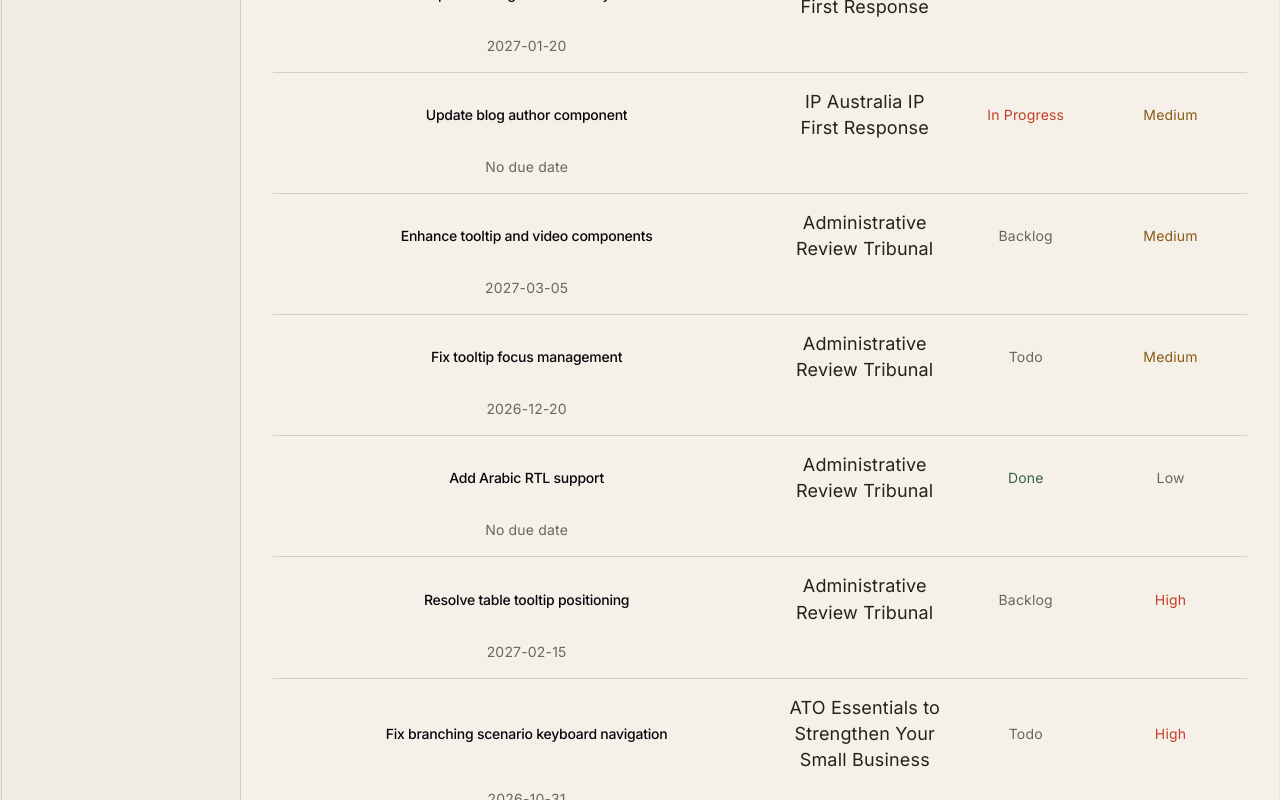
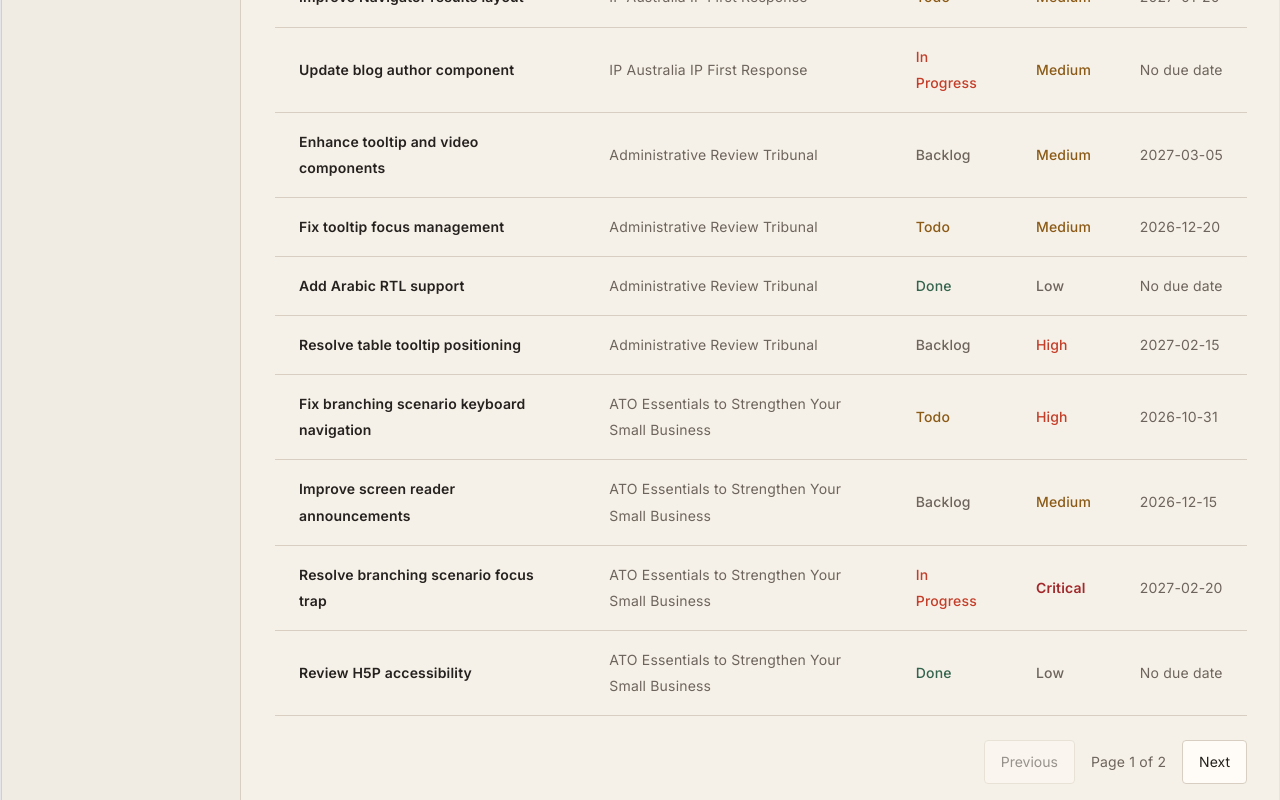
Before and after one commit to ninalix/task-flow, a React (Vite) app: page /tasks in a window 1280 px wide. Shown: the part 460-1260 px from the top of the page. Built offline with nearby package versions, Linux system fonts and the light colour scheme; data requests are answered from the project's data file.

Commit message:
style: update styles for task list page

```diff
--- a/src/components/TaskItem.scss
+++ b/src/components/TaskItem.scss
@@ -1,57 +1,59 @@
 .task-item {
-  border-bottom: var(--border-subtle) solid var(--color-border-subtle);
+  position: relative;
+  transition: background-color 150ms ease;
+  border-left: 2px solid transparent;
+
+  &:hover {
+    background: var(--color-background-hover);
+    border-left: 2px solid var(--color-primary);
+  }
+
+  &:focus-within {
+    background: var(--color-darker-bg);
+  }
 
   &__link {
-    display: grid;
-    grid-template-columns:
-      minmax(0, 3fr)
-      minmax(110px, 1fr)
-      minmax(90px, 0.8fr)
-      minmax(110px, 0.8fr);
-    align-items: center;
-    gap: var(--space-4);
-
-    min-height: 72px;
-    padding: var(--space-4) var(--space-3);
-
     color: var(--color-text);
     text-decoration: none;
+    font-weight: var(--font-weight-semibold);
 
-    transition: background-color 150ms ease;
-
-    &:hover {
-      background-color: var(--color-darker-bg);
+    // Expand the clickable area to the entire table row
+    &::after {
+      content: "";
+      position: absolute;
+      inset: 0;
+      cursor: pointer;
     }
 
     &:focus-visible {
-      outline: var(--border-focus) solid var(--color-focus);
-      outline-offset: -2px;
+      outline: none;
     }
   }
 
-  &__title {
-    min-width: 0;
+  // Visible keyboard focus for the entire row
+  &:has(.task-item__link:focus-visible) {
+    outline: 2px solid var(--color-focus);
+    outline-offset: -2px;
+  }
 
-    h2 {
-      margin: 0;
-      font-family: var(--font-body);
-      font-size: var(--font-size-body-sm);
-      font-weight: var(--font-weight-medium);
-      line-height: var(--line-height-regular);
-      overflow-wrap: anywhere;
-    }
+  &__project {
+    color: var(--color-text-muted);
   }
 
   &__status,
-  &__priority,
-  &__date {
-    font-size: var(--font-size-body-sm);
-    line-height: var(--line-height-regular);
+  &__priority {
+    text-transform: capitalize;
+    font-weight: var(--font-weight-medium);
   }
 
   &__status {
+    &--backlog {
       color: var(--color-text-muted);
-    text-transform: capitalize;
+    }
+
+    &--todo {
+      color: var(--color-warning);
+    }
 
     &--in-progress {
       color: var(--color-primary);
@@ -63,8 +65,6 @@
   }
 
   &__priority {
-    text-transform: capitalize;
-
     &--critical {
       color: var(--color-danger);
       font-weight: var(--font-weight-semibold);
@@ -85,29 +85,12 @@
 
   &__date {
     color: var(--color-text-muted);
-  }
-
-  @media (max-width: 1000px) {
-    &__link {
-      grid-template-columns: minmax(0, 2fr) minmax(100px, 1fr);
-      gap: var(--space-2) var(--space-4);
-    }
-  }
-
-  @media (max-width: 480px) {
-    &__link {
-      grid-template-columns: minmax(0, 1fr) auto;
-      padding-inline: var(--space-2);
-    }
-
-    &__title {
-      grid-column: 1 / -1;
+    white-space: nowrap;
   }
 }
 
 @media (prefers-reduced-motion: reduce) {
-    &__link {
+  .task-item {
     transition: none;
   }
 }
-}
--- a/src/components/TaskItem.tsx
+++ b/src/components/TaskItem.tsx
@@ -11,29 +11,25 @@ function TaskItem({ task, projects }: TaskItemProps) {
   const project = projects.find((project) => Number(project.id) === task.projectId);
 
   return (
-    <li className="task-item">
-      <Link to={`/tasks/${task.id}`} className="task-item__link">
-        <div className="task-item__title">
-          <h2>{task.title}</h2>
-        </div>
-
-        <span className="task-item__project">
-          {project?.name ?? "Unknown project"}
-        </span>
-
-        <span className={`task-item__status task-item__status--${task.status}`}>
-          {task.status.replace("-", " ")}
-        </span>
-
-        <span className={`task-item__priority task-item__priority--${task.priority}`}>
-          {task.priority}
-        </span>
-
-        <span className="task-item__date">
-          {task.dueDate ?? "No due date"}
-        </span>
-      </Link>
-    </li>
+    <tr className="task-item">
+      <th scope="row">
+        <Link to={`/tasks/${task.id}`} className="task-item__link">
+          {task.title}
+        </Link>
+      </th>
+      <td className="task-item__project">
+        {project?.name ?? "Unknown project"}
+      </td>
+      <td className={`task-item__status task-item__status--${task.status}`}>
+        {task.status.replace("-", " ")}
+      </td>
+      <td className={`task-item__priority task-item__priority--${task.priority}`}>
+        {task.priority}
+      </td>
+      <td className="task-item__date">
+        {task.dueDate ?? "No due date"}
+      </td>
+    </tr>
   );
 }
 
--- a/src/components/TaskList.scss
+++ b/src/components/TaskList.scss
@@ -1,7 +1,47 @@
-.task-list {
-  list-style: none;
-  margin: 0;
-  padding: 0;
+.task-table-wrapper {
+  width: 100%;
+  overflow-x: auto;
+}
 
-  border-top: var(--border-subtle) solid var(--color-text);
+.task-table {
+  width: 100%;
+  min-width: 760px;
+  border-collapse: collapse;
+  background: var(--color-background);
+  text-align: left;
+
+  thead th {
+    padding: var(--space-2) var(--space-6);
+    border-top: 1px solid var(--color-text);
+    border-bottom: 1px solid var(--color-text);
+    color: var(--color-text-muted);
+    font-size: var(--font-size-meta);
+    font-weight: var(--font-weight-semibold);
+    text-transform: uppercase;
+    letter-spacing: 0;
+    white-space: nowrap;
+  }
+
+  tbody {
+    border-bottom: 1px solid var(--color-border-subtle);
+  }
+
+  tbody th,
+  tbody td {
+    padding: var(--space-4) var(--space-6);
+    border-bottom: 1px solid var(--color-border-subtle);
+    vertical-align: middle;
+    font-size: var(--font-size-body-sm);
+  }
+
+  tbody th {
+    width: 32%;
+    font-weight: var(--font-weight-medium);
+    text-align: left;
+  }
+
+  tbody tr:last-child th,
+  tbody tr:last-child td {
+    border-bottom: 0;
+  }
 }
--- a/src/components/TaskList.tsx
+++ b/src/components/TaskList.tsx
@@ -9,11 +9,24 @@ type TaskListProps = {
 
 function TaskList({tasks, projects}: TaskListProps) {
   return (
-    <ul className="task-list">
-      {tasks.map(task => (
-        <TaskItem key={task.id} task={task} projects={projects} />
-      ))}
-    </ul>
+    <div className="task-table-wrapper">
+      <table className="task-table">
+        <thead>
+          <tr>
+            <th scope="col">Task</th>
+            <th scope="col">Project</th>
+            <th scope="col">Status</th>
+            <th scope="col">Priority</th>
+            <th scope="col">Due date</th>
+          </tr>
+        </thead>
+        <tbody>
+          {tasks.map(task => (
+            <TaskItem key={task.id} task={task} projects={projects} />
+          ))}
+        </tbody>
+      </table>
+    </div>
   );
 }
 
--- a/src/components/layout/AppLayout.tsx
+++ b/src/components/layout/AppLayout.tsx
@@ -1,6 +1,5 @@
 import { Outlet } from "react-router-dom";
 import Sidebar from "./Sidebar";
-import Header from "./Header";
 
 function AppLayout() {
   return (
@@ -9,7 +8,7 @@ function AppLayout() {
         <Sidebar />
       </aside>
       <div className="app-content">
-        <Header />
+        {/* <Header /> */}
         <main className="app-main">
           <Outlet />
         </main>
--- a/src/pages/TasksPage.scss
+++ b/src/pages/TasksPage.scss
@@ -67,3 +67,43 @@
     }
   }
 }
+
+.pagination {
+  display: flex;
+  align-items: center;
+  justify-content: flex-end;
+  gap: var(--space-4);
+  margin-top: var(--space-6);
+
+  span {
+    color: var(--color-text-muted);
+    font-size: var(--font-size-body-sm);
+    white-space: nowrap;
+  }
+
+  button {
+    padding: var(--space-2) var(--space-4);
+    border: 1px solid var(--color-border-subtle);
+    border-radius: var(--radius-sm);
+    background: var(--color-surface);
+    color: var(--color-text);
+    font: inherit;
+    font-size: var(--font-size-body-sm);
+    cursor: pointer;
+
+    &:hover:not(:disabled) {
+      border-color: var(--color-primary);
+      color: var(--color-primary);
+    }
+
+    &:focus-visible {
+      outline: 2px solid var(--color-focus);
+      outline-offset: 2px;
+    }
+
+    &:disabled {
+      opacity: 0.45;
+      cursor: not-allowed;
+    }
+  }
+}
--- a/src/styles/_base.scss
+++ b/src/styles/_base.scss
@@ -3,6 +3,7 @@ body {
   font-family: var(--font-body);
   background-color: var(--color-background);
   color: var(--color-text);
+  font-size: var(--font-size-body);
 }
 
 button,
--- a/src/styles/_tokens.scss
+++ b/src/styles/_tokens.scss
@@ -12,6 +12,7 @@
 
   // Surfaces
   --color-background: #f6f1e8;
+  --color-background-hover: #F0DFD3;
   --color-surface: #fffcf7;
   --color-darker-bg: #F0ECE3;
 
```
Lines whose indentation alone changed are shown as unchanged.
